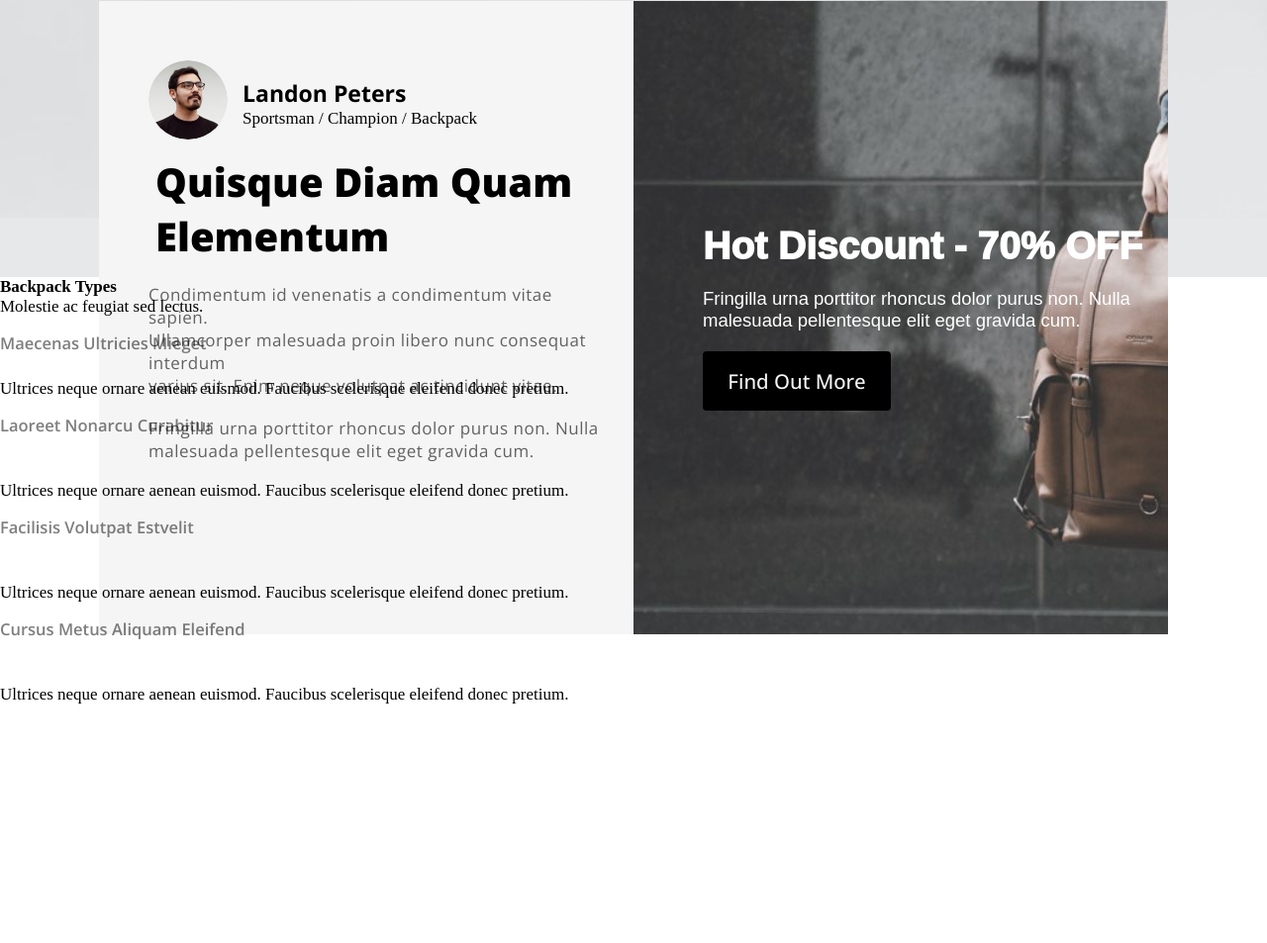
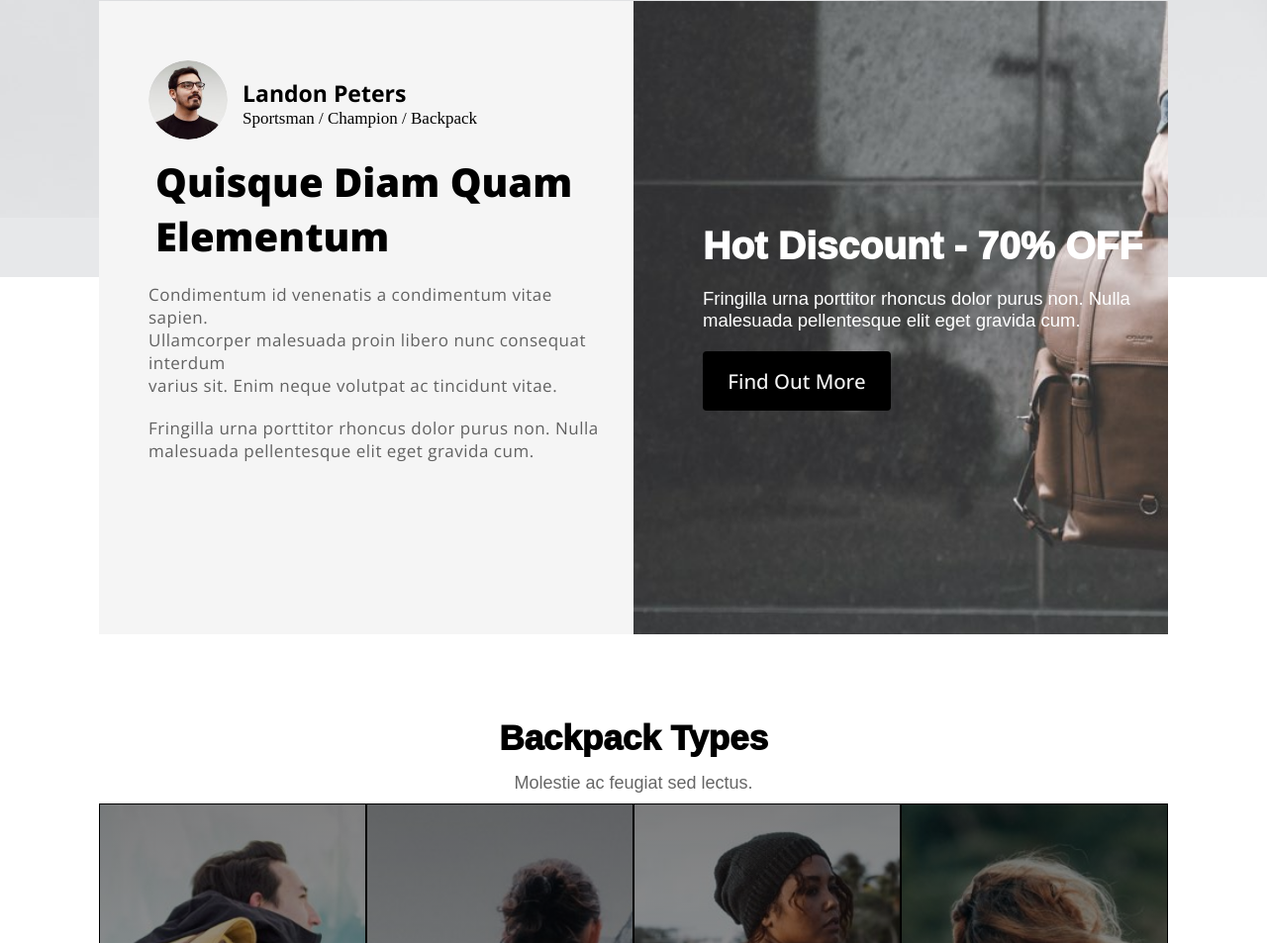
Before and after one commit to yadav-khushi293/MONDERN_SHOP, a plain HTML site: page HTML/index.html in a window 1280 px wide. Shown: the part 827-1780 px from the top of the page at 99% size. Before the commit the page ends 1539 px from the top, so only its background shows below. Drawn offline with nearby package versions, Linux system fonts and the light colour scheme; a web font is replaced by a local one.

Commit message:
Half HomePage Made

```diff
--- /dev/null
+++ b/CSS/footer.css
@@ -0,0 +1,128 @@
+* {
+  padding: 0;
+  margin: 0;
+  border: none;
+  box-sizing: border-box;
+  font-family: sans-serif, Arial, Helvetica;
+}
+
+body {
+  width: 100%;
+}
+
+footer {
+  width: 100%;
+  height: 80vh;
+  background-color: #1b1b1b;
+  color: #d1dce8;
+  display: grid;
+  grid-template-columns: 1fr 1fr 1fr 1.2fr;
+  column-gap: 20px;
+  padding: 10px 40px;
+  /* border:2px solid #e90303; */
+}
+
+h3 {
+  padding: 30px 0px 17px 0px;
+  color: #d1dce8;
+}
+
+h4 {
+  color: #9a9e99;
+}
+ul {
+  list-style: none;
+}
+li {
+  padding-bottom: 10px;
+}
+
+p,
+i {
+  line-height: 25px;
+  color: #9a9e99;
+  font-size: larger;
+}
+a {
+  text-decoration: none;
+  color: #9a9e99;
+  font-weight: 500;
+  font-size: larger;
+}
+
+a:hover {
+  color: #ebb44d;
+  text-decoration: underline;
+}
+
+.parent1,
+.parent2,
+.parent3,
+.parent4 {
+  padding: 50px 20px;
+  width: 100%;
+  /* border: 2px solid red; */
+}
+
+.iconDiv {
+  /* border: 2px solid red; */
+  margin-top: 50px;
+}
+
+.iconUl > li {
+  display: grid;
+  grid-template-columns: auto auto;
+  margin-bottom: 20px;
+  display: flex;
+  /* border: 2px solid red; */
+  /* justify-content: space-between; */
+}
+
+.img_span {
+  width: 50px;
+  height: 50px;
+  border-radius: 50px;
+  display: flex;
+  justify-content: center;
+  align-items: center;
+  border: 2px solid #9a9e99;
+}
+
+span > img {
+  /* border: 2px solid red; */
+  width: 20px;
+  height: 20px;
+  color: #d1dce8;
+}
+
+.iconText1 {
+  display: grid;
+  grid-template-columns: auto;
+  margin-left: 30px;
+  font-size: larger;
+  color: #9a9e99;
+  line-height: 30px;
+}
+
+.iconText1 > span > a {
+  font-size: large;
+}
+
+.parent5 {
+  width: 100%;
+  height: 20vh;
+  display: flex;
+  align-items: center;
+  background-color: #181818;
+  font-weight: normal;
+  font-size: 13px;
+  padding-left: 60px;
+}
+.iconUl li:hover .iconText1 span a,
+.iconUl li:hover .img_span i,
+.iconUl li:hover .img_span p {
+  color: #ebb44d;
+}
+.iconUl li:hover .img_span p {
+  cursor: context-menu;
+}
--- a/CSS/index.css
+++ b/CSS/index.css
@@ -131,9 +131,162 @@ button:hover {
   font-family: "Open Snas", sans-serif;
 }
 
+.backpack > h4,
+.backpack > p {
+  font-size: 35px;
+  text-align: center;
+  font-family: "Open Snas", sans-serif;
+  font-weight: 1000;
+  padding: 5px 0;
+}
+
+.backpack > p {
+  font-size: 18px;
+  font-weight: 500;
+  opacity: 0.6;
+  padding: 10px 0;
+}
+
 .discount_child2 > p {
   font-size: 18.5px;
   font-weight: 500;
   font-family: "Open Snas", sans-serif;
   color: #fff;
 }
+
+.backpack {
+  margin-top: 80px;
+}
+
+.backpack_parent {
+  display: flex;
+  justify-content: center;
+  align-items: center;
+}
+
+.backpack_child1,
+.backpack_child2,
+.backpack_child3,
+.backpack_child4 {
+  border: 1px solid black;
+  width: 25%;
+  height: 79vh;
+  filter: grayscale(0.1);
+  cursor: pointer;
+}
+
+.backpack_child1:hover {
+  background: linear-gradient(
+      rgba(0, 0, 0, 0.3),
+      /* make overlay lighter */ rgba(0, 0, 0, 0.1)
+    ),
+    url(../Utils/BackPack_Image1.jpg) center/cover no-repeat;
+}
+
+.backpack_child2:hover {
+  background: linear-gradient(
+      rgba(0, 0, 0, 0.3),
+      /* make overlay lighter */ rgba(0, 0, 0, 0.1)
+    ),
+    url(../Utils/BackPack_Image2.jpg) center/cover no-repeat;
+}
+
+.backpack_child3:hover {
+  background: linear-gradient(
+      rgba(0, 0, 0, 0.3),
+      /* make overlay lighter */ rgba(0, 0, 0, 0.1)
+    ),
+    url(../Utils/BackPack_Image3.jpg) center/cover no-repeat;
+}
+
+.backpack_child4:hover {
+  background: linear-gradient(
+      rgba(0, 0, 0, 0.3),
+      /* make overlay lighter */ rgba(0, 0, 0, 0.1)
+    ),
+    url(../Utils/BackPack_Image4.jpg) center/cover no-repeat;
+}
+
+.backpack_child1 > p,
+.backpack_child1 > h5,
+.backpack_child2 > p,
+.backpack_child2 > h5,
+.backpack_child3 > p,
+.backpack_child3 > h5,
+.backpack_child4 > p,
+.backpack_child4 > h5 {
+  color: #fff;
+  font-weight: 700;
+  opacity: 1;
+}
+
+.backpack_child1 > h5,
+.backpack_child2 > h5,
+.backpack_child3 > h5,
+.backpack_child4 > h5 {
+  font-size: x-large;
+}
+
+.backpack_child1 > p,
+.backpack_child2 > p,
+.backpack_child3 > p,
+.backpack_child4 > p {
+  font-size: 25px;
+  font-weight: 500;
+}
+
+.backpack_child1 {
+  background: linear-gradient(
+      rgba(0, 0, 0, 0.5),
+      /* bottom darker */ rgba(0, 0, 0, 0.2) /* top lighter */
+    ),
+    url("../Utils/BackPack_Image1.jpg") center/cover no-repeat;
+  padding: 0 25px;
+  display: flex;
+  align-items: baseline;
+  justify-content: end;
+  flex-direction: column;
+  padding-bottom: 20px;
+}
+
+.backpack_child2 {
+  background: linear-gradient(
+      rgba(0, 0, 0, 0.5),
+      /* bottom darker */ rgba(0, 0, 0, 0.2) /* top lighter */
+    ),
+    url("../Utils/BackPack_Image2.jpg") center/cover no-repeat;
+  padding: 0 25px;
+  display: flex;
+  align-items: baseline;
+  justify-content: end;
+  flex-direction: column;
+  padding-bottom: 20px;
+}
+
+.backpack_child3 {
+  background: linear-gradient(
+      rgba(0, 0, 0, 0.5),
+      /* bottom darker */ rgba(0, 0, 0, 0.2) /* top lighter */
+    ),
+    url("../Utils/BackPack_Image3.jpg") center/cover no-repeat;
+  padding: 0 25px;
+  display: flex;
+  align-items: baseline;
+  justify-content: end;
+  flex-direction: column;
+  padding-bottom: 20px;
+}
+
+.backpack_child4 {
+  background: linear-gradient(
+      rgba(0, 0, 0, 0.5),
+      /* bottom darker */ rgba(0, 0, 0, 0.2) /* top lighter */
+    ),
+    url("../Utils/BackPack_Image4.jpg") center/cover no-repeat;
+  padding: 0 25px;
+  display: flex;
+  align-items: baseline;
+  justify-content: end;
+  flex-direction: column;
+  padding-bottom: 20px;
+}
--- a/HTML/index.html
+++ b/HTML/index.html
@@ -5,6 +5,7 @@
         <meta name="viewport" content="width=device-width, initial-scale=1.0">
         <title>Navbar</title>
         <link rel="stylesheet" href="../CSS/index.css">
+        <!-- <link rel="stylesheet" href="../CSS/footer.css"> -->
         <link rel="stylesheet"
             href="https://cdnjs.cloudflare.com/ajax/libs/font-awesome/7.0.1/css/all.min.css" />
     </head>
@@ -54,7 +55,6 @@
                     <button>Find Out More</button>
                 </div>
             </div>
-        </div>
             <div class="backpack">
                 <h4>Backpack Types</h4>
                 <p>Molestie ac feugiat sed lectus.</p>
@@ -92,7 +92,8 @@
                     </div>
                 </div>
             </div>
-        <footer class="footers"></footer>
+            <!-- <footer class="footers"></footer> -->
+        </div>
     </body>
     <script type="module">
         import { Navbar, NavStyle, typePlaceholder, setActiveNav, productPage, shopPage, contactPage, goHome, aboutPage} from "../JS/Components.js";
```
Lines whose indentation alone changed are shown as unchanged.
